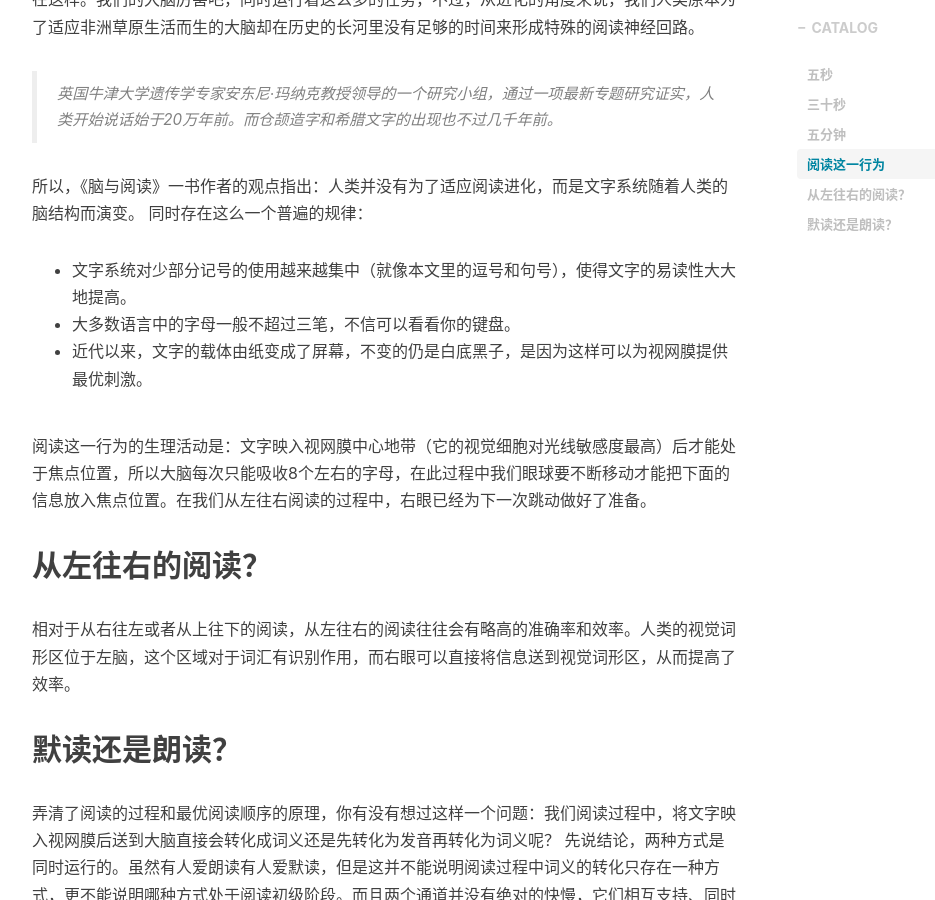
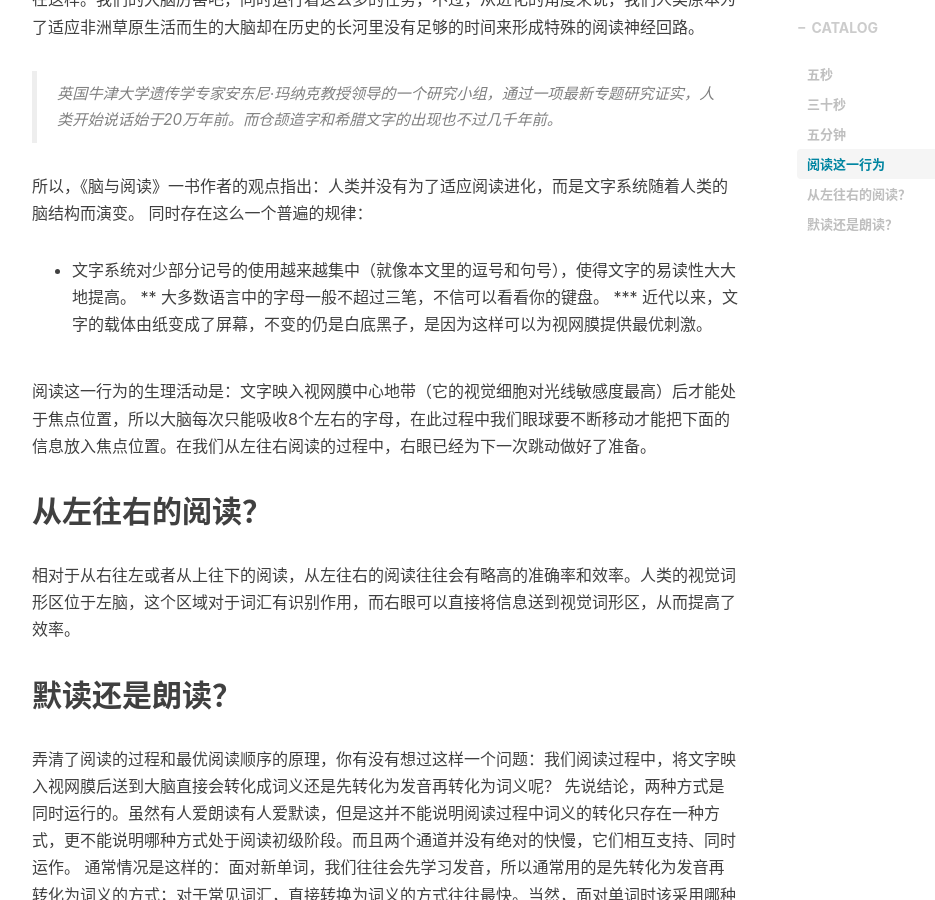
Before and after one commit to vander1997/vander1997.github.io, a Jekyll site: the page built from _posts/2019-01-27-挖掘-阅读“阅读”.md, in a window 1280 px wide and 900 px high, scrolled down 1214 px. Shown: the whole window, without its empty margins (233-1168 px from the left). Built offline with Jekyll 4.4.1, drawn with Linux system fonts in a browser that asks for light colours; nearby versions of some CDN libraries; comment, search, counter and statistics services are not loaded.

Commit message:
Update 2019-01-27-挖掘-阅读“阅读”.md

```diff
--- a/_posts/2019-01-27-挖掘-阅读“阅读”.md
+++ b/_posts/2019-01-27-挖掘-阅读“阅读”.md
@@ -32,8 +32,8 @@ tags:
 所以，《脑与阅读》一书作者的观点指出：人类并没有为了适应阅读进化，而是文字系统随着人类的脑结构而演变。
 同时存在这么一个普遍的规律：
 * 文字系统对少部分记号的使用越来越集中（就像本文里的逗号和句号），使得文字的易读性大大地提高。
-* 大多数语言中的字母一般不超过三笔，不信可以看看你的键盘。
-* 近代以来，文字的载体由纸变成了屏幕，不变的仍是白底黑子，是因为这样可以为视网膜提供最优刺激。
+** 大多数语言中的字母一般不超过三笔，不信可以看看你的键盘。
+*** 近代以来，文字的载体由纸变成了屏幕，不变的仍是白底黑子，是因为这样可以为视网膜提供最优刺激。
 
 阅读这一行为的生理活动是：文字映入视网膜中心地带（它的视觉细胞对光线敏感度最高）后才能处于焦点位置，所以大脑每次只能吸收8个左右的字母，在此过程中我们眼球要不断移动才能把下面的信息放入焦点位置。在我们从左往右阅读的过程中，右眼已经为下一次跳动做好了准备。
 
```
